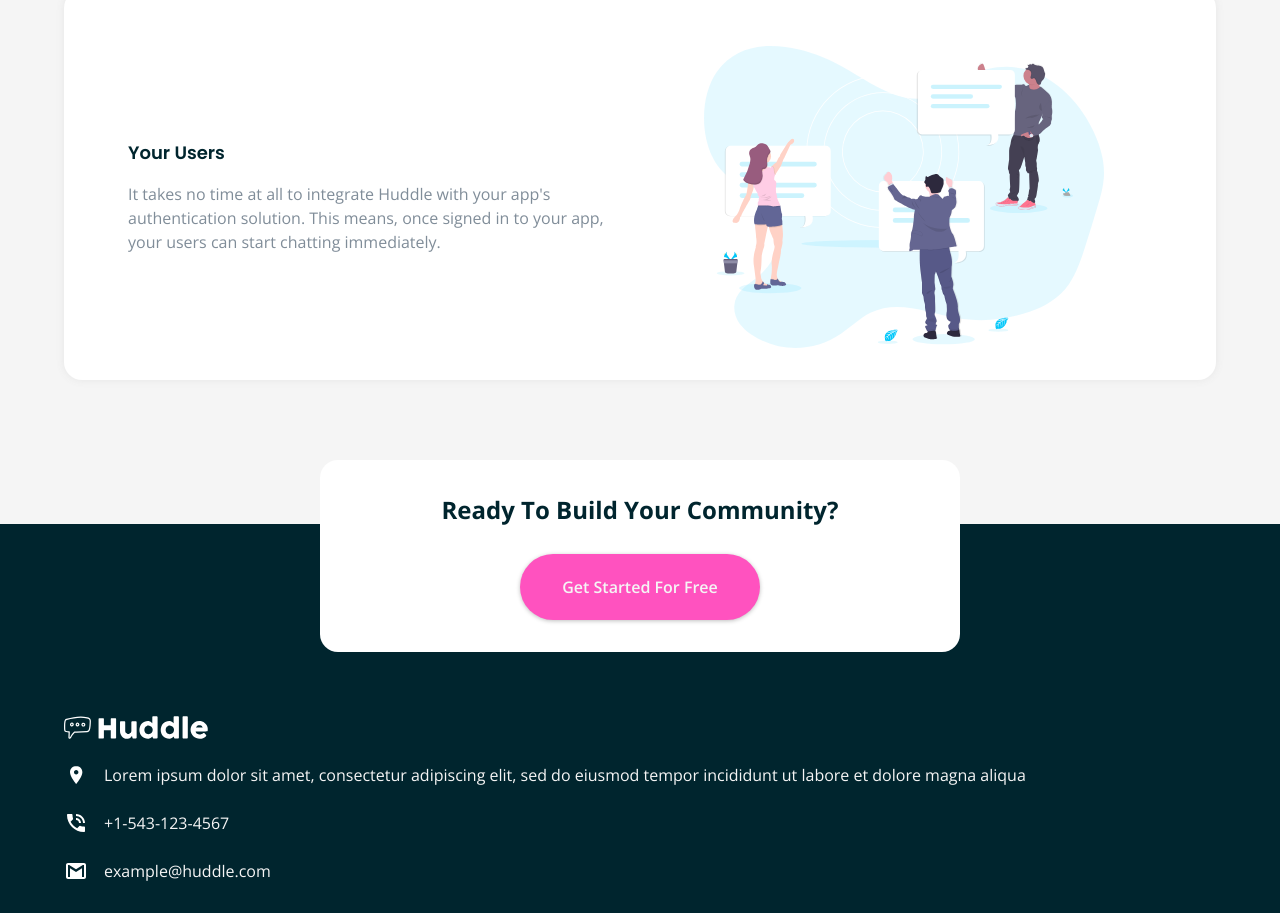
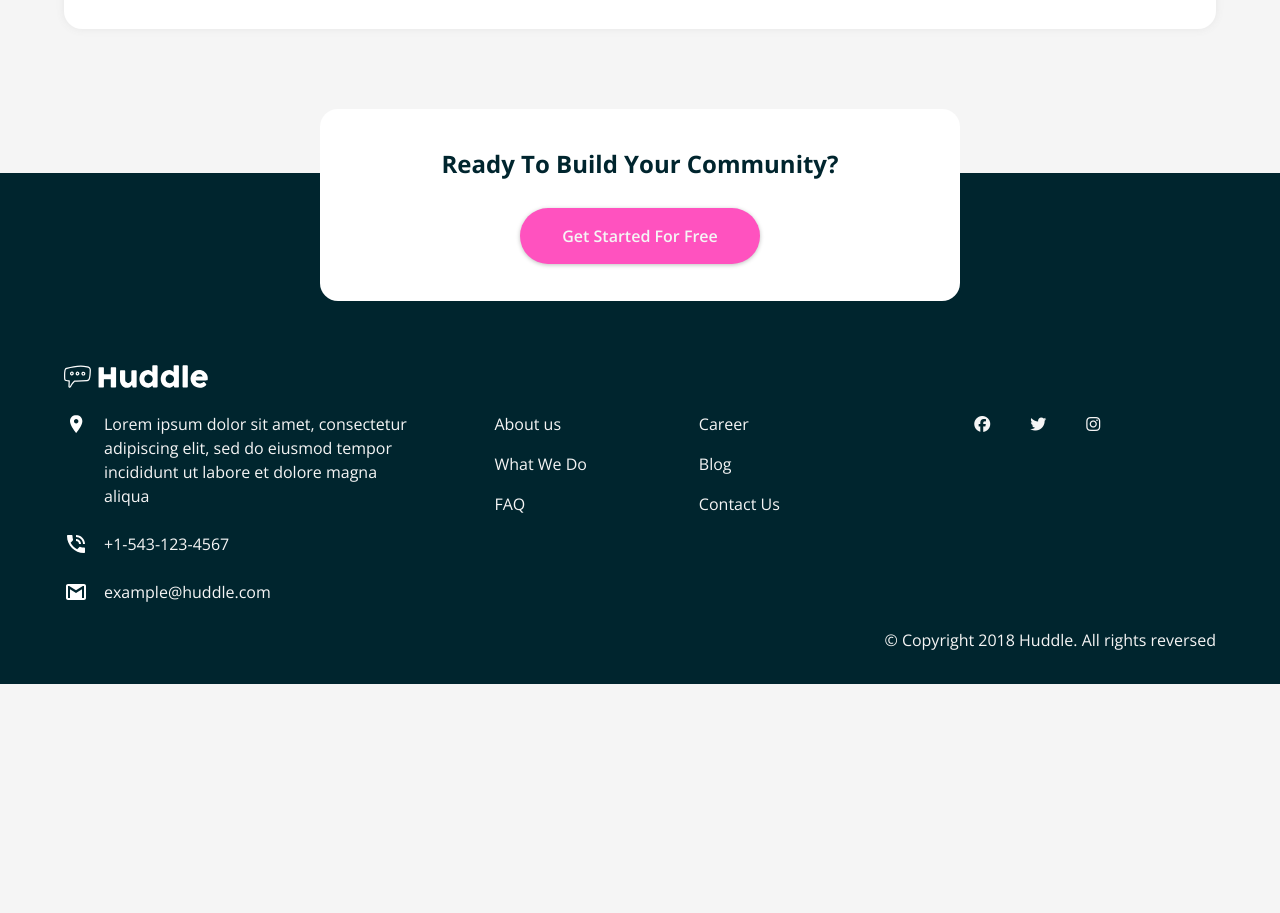
Before and after one commit to DaniilGurski/FM-huddle-landing, a website: page index.html in a window 1280 px wide. Shown: the part 1877-2790 px from the top of the page. After the commit the page ends 2561 px from the top, so only its background shows below. Drawn offline with nearby package versions, Linux system fonts and the light colour scheme.

Commit message:
desktop styles

```diff
--- a/src/scss/abstracts/_mixins.scss
+++ b/src/scss/abstracts/_mixins.scss
@@ -1,6 +1,7 @@
 @use "colors" as *;
 @use "type" as *;
 @use "variables" as *;
+@use "functions" as *;
 
 
 // Mixin to convert color map either into css custom properties or class utilities
@@ -60,7 +61,7 @@
 
 
 @mixin mq-desktop() {
-    @media (min-width: 40em) {
+    @media (min-width: em(780)) {
         @content;
     }
 }
--- a/src/scss/abstracts/_type.scss
+++ b/src/scss/abstracts/_type.scss
@@ -13,7 +13,6 @@ $type: (
             400: rem($size-2),
             300: rem($size-3),
             200: rem($size-2),
-            100: rem(14)
         ),
 
         desktop: (
--- a/src/scss/layout/_footer.scss
+++ b/src/scss/layout/_footer.scss
@@ -21,6 +21,7 @@ footer
         width: min(100%, 40rem);
         margin-inline: auto;
         justify-items: center;
+        align-items: center;
         padding-block: 2rem;
 
         grid-area: cta;
@@ -47,7 +48,8 @@ footer
 
 
     &__links {
-        --gap: 2rem;
+        align-items: start;
+        --gap: 2.5rem;
     }
 
 
@@ -113,4 +115,21 @@ footer
             background-repeat: no-repeat;
         }
     }
+
+    @include mq-desktop() {
+        &__links {
+            grid-template-columns: minmax(20rem, 1fr) 1fr 1fr;
+        }
+
+
+        &__info {
+            grid-template-columns: 1fr 1fr;
+            justify-items: center;
+        }
+
+
+        &__copyright {
+            justify-self: end;
+        }
+    }
 }
--- a/src/scss/layout/_hero.scss
+++ b/src/scss/layout/_hero.scss
@@ -2,26 +2,43 @@
 
 .hero {
     background: var(--clr-cyan-100) url("../../../dist/img/bg-hero-mobile.svg");
+    background-repeat: no-repeat;
 
     &__main {
-        padding-block: 4.5rem;
+        grid-template-columns: repeat(auto-fit, minmax(20rem, 1fr));
         justify-items: center;
+        align-items: center;
         --gap: 3.5rem;
 
+        padding-block: 4.5rem;
+
         img {
-            width: min(80%, 40rem);
+            width: min(90%, 40rem);
         }
     }
 
 
     &__cta {
-        --gap: 1rem;
+        --gap: 2rem;
         justify-items: center;
+
         text-align: center;
+        text-wrap: balance;
 
+        @include mq-desktop() {
+            text-align: start;
+            justify-items: start;
+        }
 
         p {
             font-size: var(--fs-200);
         }
     }
+
+
+    /* change hero bg image */
+    @include mq-desktop() {
+        background: var(--clr-cyan-100) url("../../../dist/img/bg-hero-desktop.svg");
+        background-repeat: no-repeat;
+    }
 }
--- a/src/scss/layout/_primary-header.scss
+++ b/src/scss/layout/_primary-header.scss
@@ -2,6 +2,9 @@
     display: flex;
     justify-content: space-between;
     align-items: center;
+
+    width: min(90rem, 100%);
+    margin-inline: auto;
 
     padding: 1rem;
 
```
Also changed, not shown: README.md (deleted), dist/css/style.css, screenshots/mobile.jpg (added), 2 other files.
